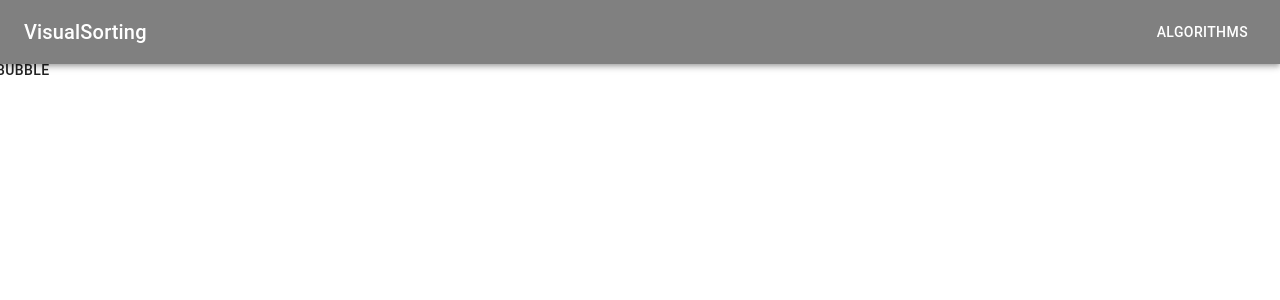
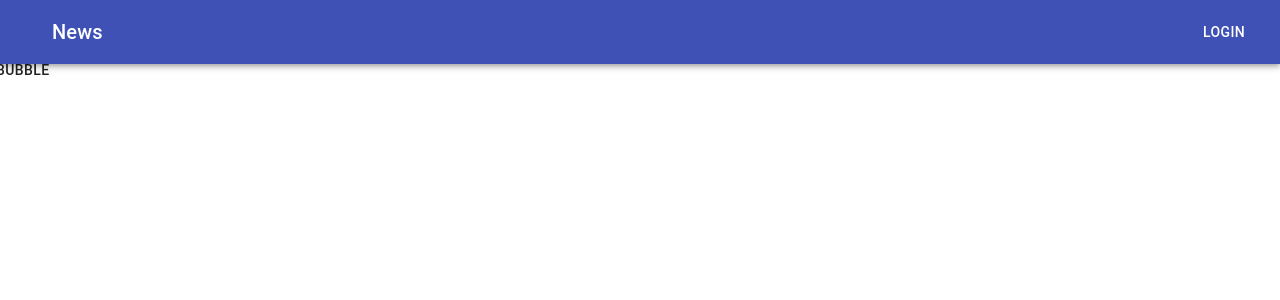
Before and after one commit to AkashNemade16/VisualSorting, a React (Create React App) app: page / in a window 1280 px wide. Shown: the top 300 px of the page. Built offline with nearby package versions, Linux system fonts and the light colour scheme.

Commit message:
newheader

```diff
--- a/src/Components/header/Header.jsx
+++ b/src/Components/header/Header.jsx
@@ -1,15 +1,13 @@
 import React from 'react';
-import {
-    withStyles,
+import {makeStyles,
 AppBar,
 Toolbar,
 Typography,
 Button,
+IconButton,
 } from '@material-ui/core';
-import SimpleMenu from '../Menu';
 
-
-const useStyles = theme => ({
+const useStyles = makeStyles((theme) => ({
   root: {
     flexGrow: 1,
   },
@@ -19,31 +17,24 @@
   title: {
     flexGrow: 1,
   },
-
-  });
+}));
 
 
+export default function Header(){
+  const classes = useStyles();
+  return(
+    <div className={classes.root}>
+      <AppBar position="static">
+        <Toolbar>
+          <IconButton edge="start" className={classes.menuButton} color="inherit" aria-label="menu">
 
-   class Header extends React.Component{
-
-      render(){
-
-        const {classes} = this.props;
-          return (
-            <div className={classes.root}>
-            <AppBar position="static" style={{backgroundColor:"grey"}}  >
-            <Toolbar>
+          </IconButton>
           <Typography variant="h6" className={classes.title}>
-                VisualSorting
+            News
           </Typography>
-
-               <SimpleMenu/>
-
+          <Button color="inherit">Login</Button>
         </Toolbar>
       </AppBar>
     </div>
   )
 }
-      }
-
-      export default withStyles(useStyles)(Header);
```
Also changed, not shown: 1 other file (tests, documents, lock files or other folders). Lines whose indentation alone changed are shown as unchanged.
